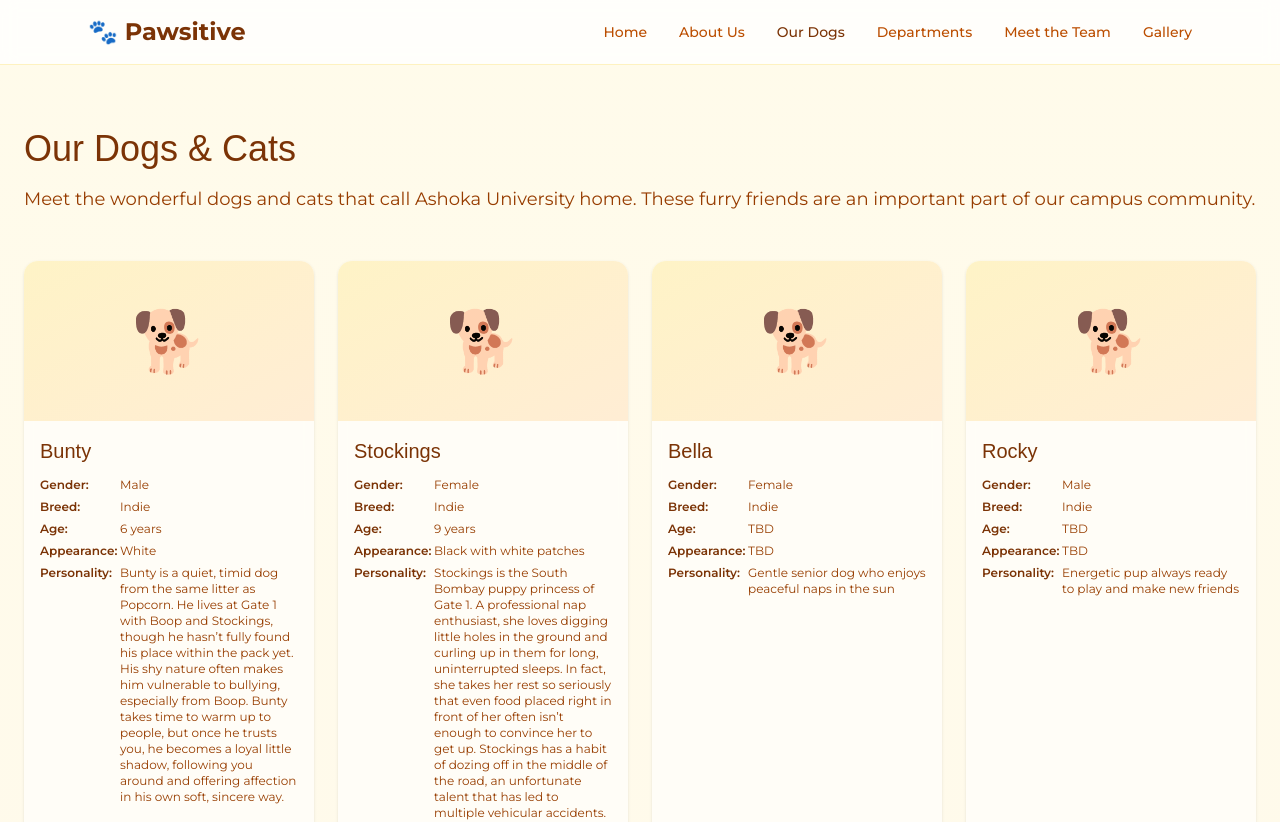
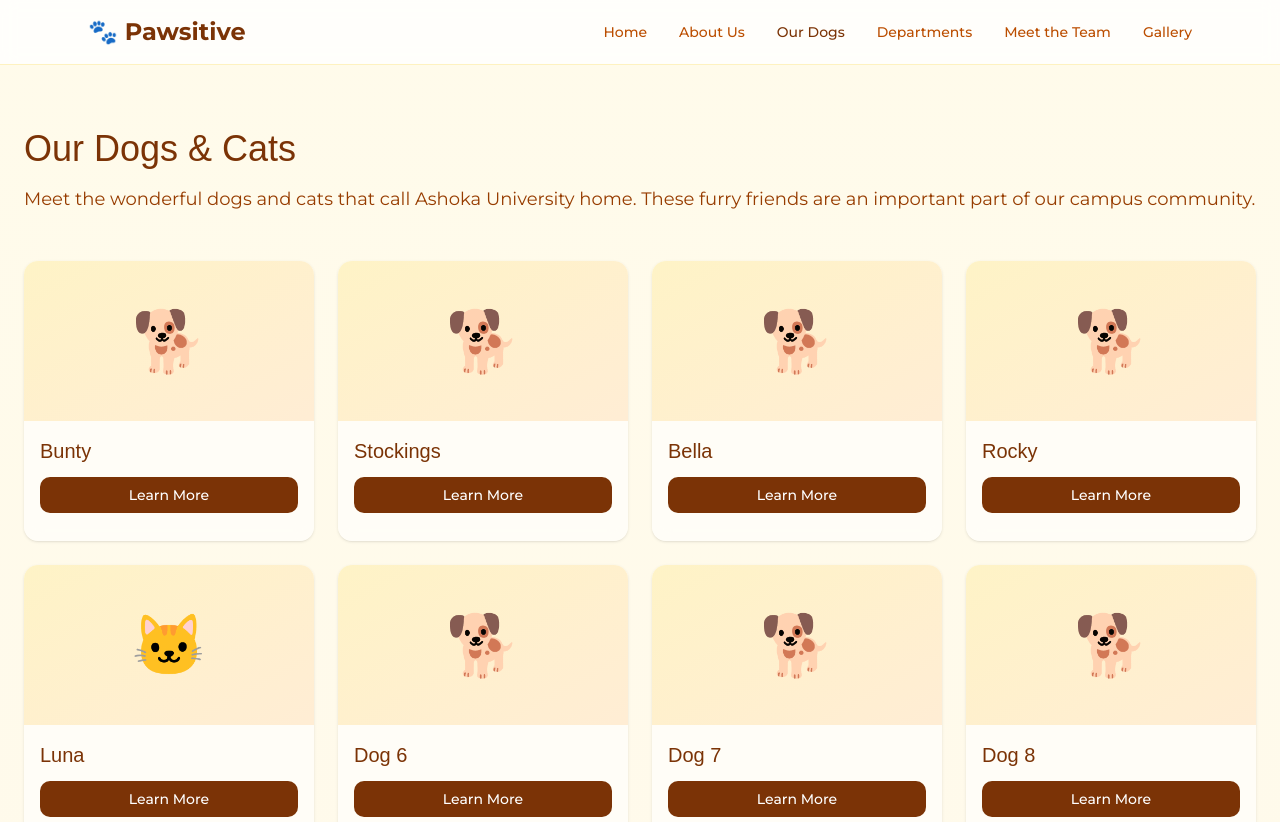
Before and after one commit to pawsitive-ashoka/website, a Next.js app: page /dogs in a window 1280 px wide. Shown: the top 822 px of the page. Built offline with nearby package versions, Linux system fonts and the light colour scheme; a web font is replaced by a local one.

Commit message:
remove: extra content

```diff
--- a/src/app/dogs/page.tsx
+++ b/src/app/dogs/page.tsx
@@ -1,3 +1,15 @@
+'use client';
+
+import { useState } from 'react';
+import {
+  Dialog,
+  DialogContent,
+  DialogDescription,
+  DialogHeader,
+  DialogTitle,
+  DialogTrigger,
+} from '@/components/ui/dialog';
+
 export default function DogsPage() {
   const dogs = [
     {
@@ -90,28 +102,63 @@ export default function DogsPage() {
             <div className="p-4">
               <h2 className="mb-3 text-xl font-bold text-amber-900">{dog.name}</h2>
 
-              <div className="space-y-1.5 text-xs">
-                <div className="flex items-start">
-                  <span className="font-semibold text-amber-900 w-20 flex-shrink-0">Gender:</span>
-                  <span className="text-amber-800">{dog.gender}</span>
+              <Dialog>
+                <DialogTrigger asChild>
+                  <button className="mb-3 w-full rounded-lg bg-amber-900 px-4 py-2 text-sm font-medium text-white transition-colors hover:bg-amber-800">
+                    Learn More
+                  </button>
+                </DialogTrigger>
+                <DialogContent className="max-w-2xl max-h-[80vh] overflow-y-auto">
+                  <DialogHeader>
+                    <DialogTitle className="text-2xl font-bold text-amber-900">{dog.name}</DialogTitle>
+                    <DialogDescription className="text-amber-800">
+                      Learn more about {dog.name}
+                    </DialogDescription>
+                  </DialogHeader>
+
+                  {/* Detailed Information */}
+                  <div className="space-y-4 pt-4">
+                    {/* Image Placeholder */}
+                    <div className="relative h-64 w-full bg-gradient-to-br from-amber-100 to-orange-100 flex items-center justify-center rounded-lg">
+                      <span className="text-8xl">{dog.isCat ? '🐱' : '🐕'}</span>
                     </div>
-                <div className="flex items-start">
-                  <span className="font-semibold text-amber-900 w-20 flex-shrink-0">Breed:</span>
-                  <span className="text-amber-800">{dog.breed}</span>
+
+                    <div className="space-y-3">
+                      <div>
+                        <h3 className="font-semibold text-amber-900">Gender</h3>
+                        <p className="text-amber-800">{dog.gender}</p>
                       </div>
-                <div className="flex items-start">
-                  <span className="font-semibold text-amber-900 w-20 flex-shrink-0">Age:</span>
-                  <span className="text-amber-800">{dog.age}</span>
+
+                      <div>
+                        <h3 className="font-semibold text-amber-900">Breed</h3>
+                        <p className="text-amber-800">{dog.breed}</p>
                       </div>
-                <div className="flex items-start">
-                  <span className="font-semibold text-amber-900 w-20 flex-shrink-0">Appearance:</span>
-                  <span className="text-amber-800 break-words">{dog.appearance}</span>
+
+                      <div>
+                        <h3 className="font-semibold text-amber-900">Age</h3>
+                        <p className="text-amber-800">{dog.age}</p>
                       </div>
-                <div className="flex items-start">
-                  <span className="font-semibold text-amber-900 w-20 flex-shrink-0">Personality:</span>
-                  <span className="text-amber-800 break-words">{dog.personality}</span>
+
+                      <div>
+                        <h3 className="font-semibold text-amber-900">Appearance</h3>
+                        <p className="text-amber-800">{dog.appearance}</p>
+                      </div>
+
+                      {dog.location && (
+                        <div>
+                          <h3 className="font-semibold text-amber-900">Location</h3>
+                          <p className="text-amber-800">{dog.location}</p>
+                        </div>
+                      )}
+
+                      <div>
+                        <h3 className="font-semibold text-amber-900">Personality & Story</h3>
+                        <p className="text-amber-800 leading-relaxed">{dog.personality}</p>
                       </div>
                     </div>
+                  </div>
+                </DialogContent>
+              </Dialog>
             </div>
           </div>
         ))}
```
Lines whose indentation alone changed are shown as unchanged.
